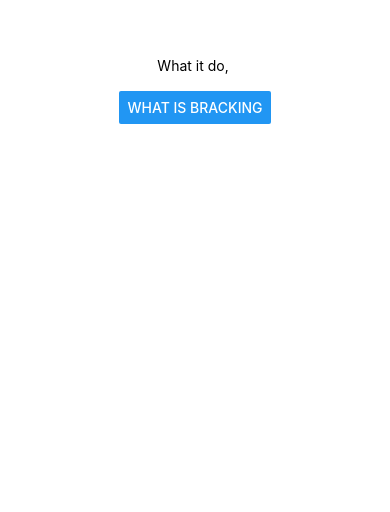
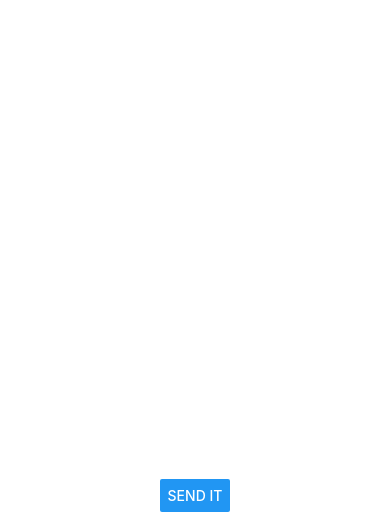
Before and after one commit to liuleen/mobilechat, a React Native app in the folder chat/: screen / in a window 390 px wide. Shown: the part 332-844 px from the top of the page. Built offline with nearby package versions, Linux system fonts and the light colour scheme.

Commit message:
finished part 1

```diff
--- a/chat/App.js
+++ b/chat/App.js
@@ -16,13 +16,17 @@ export default class App extends React.Component {
   }
 
   render() {
+    const { messages } = this.state;
     return (
       <View style={styles.container}>
-        <Text>What it do, {this.state.input}</Text>
+        <FlatList
+          data={messages}
+          renderItem={({item}) => <Text>{item}</Text>}
+        />
         <TextInput
           onChangeText={(val) => this.setState({input: val})}
         />
-        <Button title='What is Bracking' onPress={() => {}} />
+        <Button title='Send it' onPress={() => this.onMessageSend()} />
       </View>
     );
   }
--- a/chat/package.json
+++ b/chat/package.json
@@ -2,6 +2,11 @@
   "name": "chat",
   "main": "node_modules/expo/AppEntry.js",
   "private": true,
+  "devDependencies": {
+    "react-native-scripts": "1.8.1",
+    "jest-expo": "23.0.0",
+    "react-test-renderer": "16.0.0"
+  },
   "scripts": {
     "start": "expo start",
     "android": "expo start --android",
```
Also changed, not shown: 1 other file (tests, documents, lock files or other folders).
